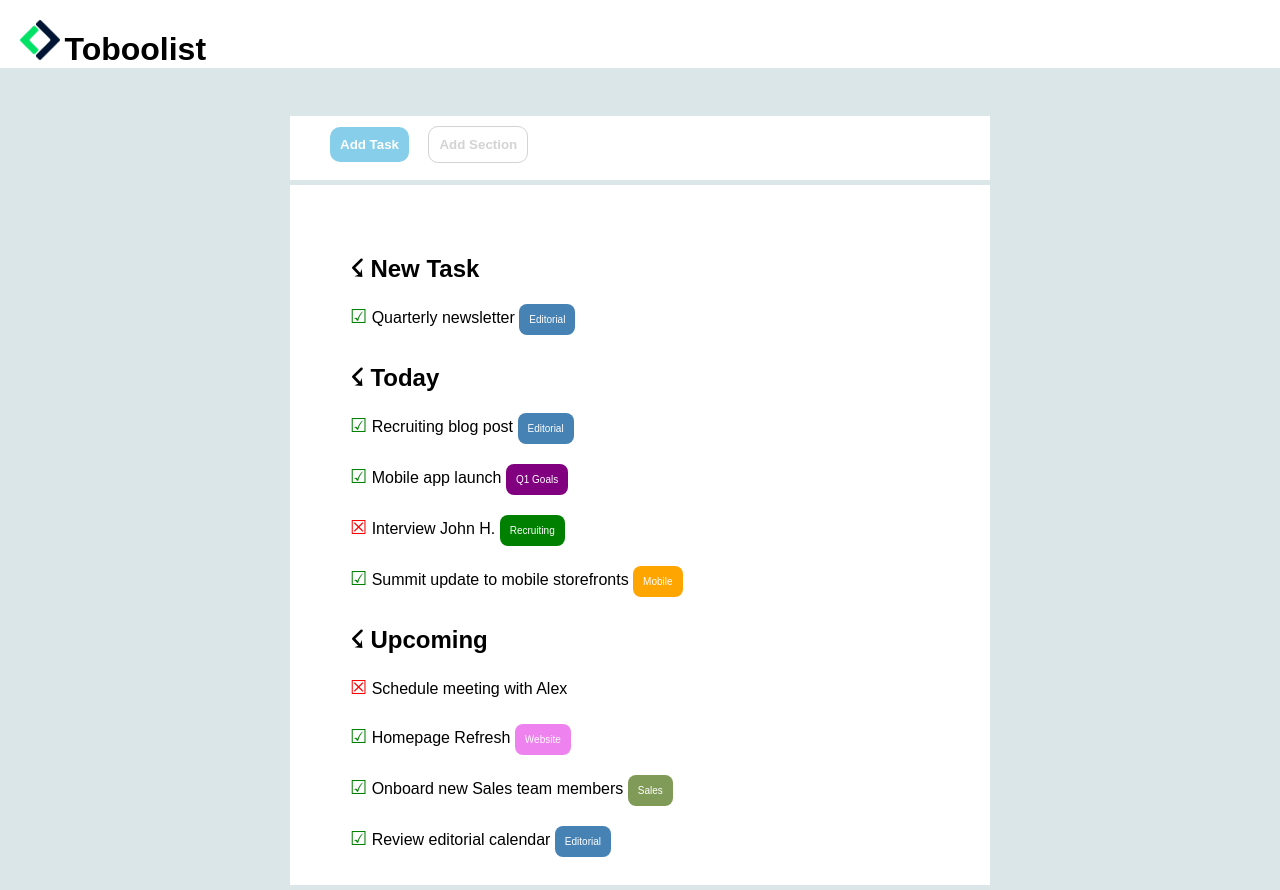
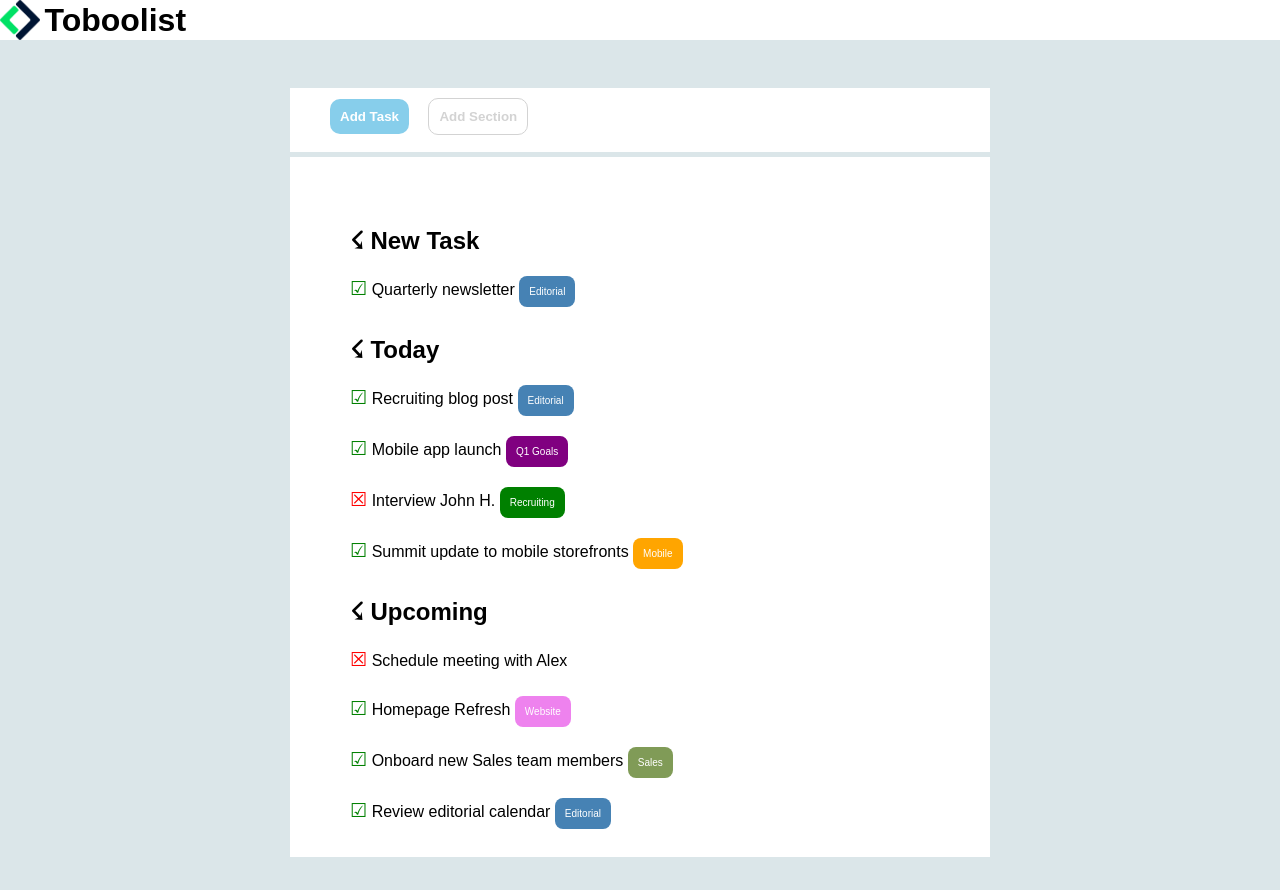
Before and after one commit to SaraDonzellini/html-css-toboolist, a plain HTML site: page index.html in a window 1280 px wide. After the commit the page ends 862 px from the top, so only its background shows below. Drawn offline with Linux system fonts and the light colour scheme.

Commit message:
corrected header

```diff
--- a/css/style.css
+++ b/css/style.css
@@ -16,14 +16,13 @@ header{
 
 header img{
   height: 40px;
-  margin-top: 20px;
-  margin-left: 20px;
+  vertical-align:middle;
 }
 
 h1{
   display: inline-block;
   font-weight: 900;
-  vertical-align: auto;
+  vertical-align: middle;
 }
 
 .buttons-div{
```
